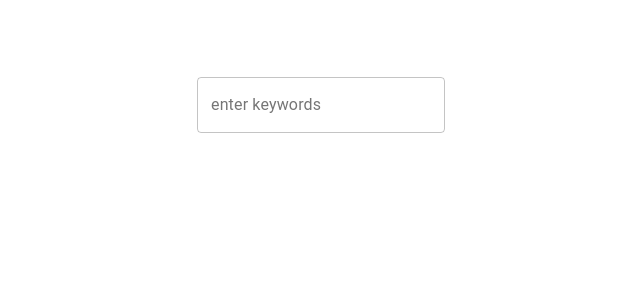
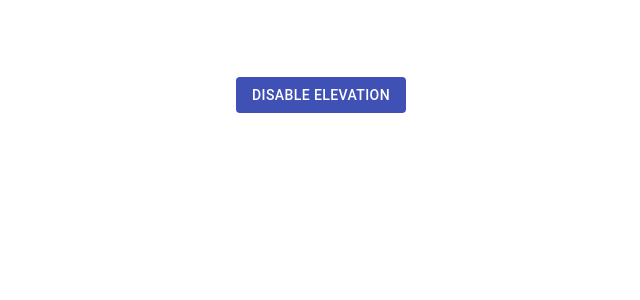
Before and after one commit to tamaokishie/foodexpenses, a React (Create React App) app: page /search in a window 1280 px wide. Shown: the top 300 px of the page, without its empty margins (319-959 px from the left). Built offline with nearby package versions, Linux system fonts and the light colour scheme.

Commit message:
check box 追加

```diff
--- a/src/Routing.tsx
+++ b/src/Routing.tsx
@@ -4,6 +4,7 @@ import Home from './pages/home/Home'
 
 // search
 import { Search } from './pages/search/Search'
+import { AllFood }from './components/parts/AllFood'
 
 
 
@@ -13,6 +14,7 @@ export default function Routing() {
         <Routes>
             <Route index element= {<Home />} />
 
+            <Route path="search" element= {<AllFood />} />
             <Route path="search" element= {<Search />} />
         </Routes>
         </BrowserRouter>
--- a/src/components/parts/AllFood.tsx
+++ b/src/components/parts/AllFood.tsx
@@ -1,5 +1,13 @@
 // カードを選んで登録したら食材が追加される
 
-export default function AllFood() {
-    return <></>
+import Button from '@material-ui/core/Button';
+
+export function AllFood() {
+    return(
+    <>
+    <Button variant="contained" color="primary" disableElevation>
+    Disable elevation
+    </Button>
+    </>
+    )
 }
--- a/src/pages/search/Search.tsx
+++ b/src/pages/search/Search.tsx
@@ -1,6 +1,6 @@
 // 検索したらカードが表示される（カードはSearchCard.tsx）
 
-import { ListItem, ListItemText, TextField } from "@material-ui/core";
+import { Checkbox, ListItem, ListItemIcon, ListItemText, TextField } from "@material-ui/core";
 import { useEffect, useState } from "react";
 import  products  from '../../data/food-expenses.json'
 
@@ -20,7 +20,11 @@ export function Search (){
     // productsの一覧表示(Material-UI)
     const ListItems: React.FC<Item> = (item) => (
         <ListItem alignItems="center" divider>
+        <ListItemIcon>
+            <Checkbox />
+        </ListItemIcon>
         <ListItemText primary={item.name} secondary={item.price} />
+
         </ListItem>
         )
 
```
